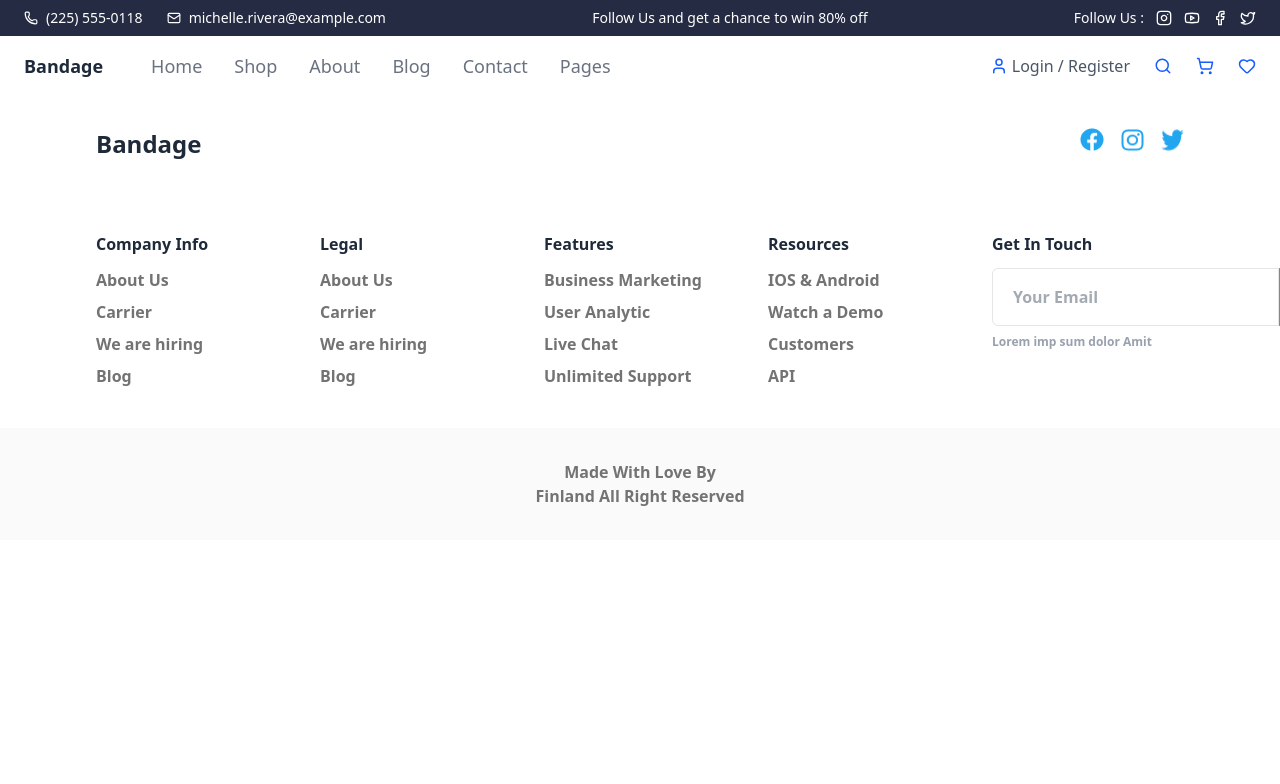
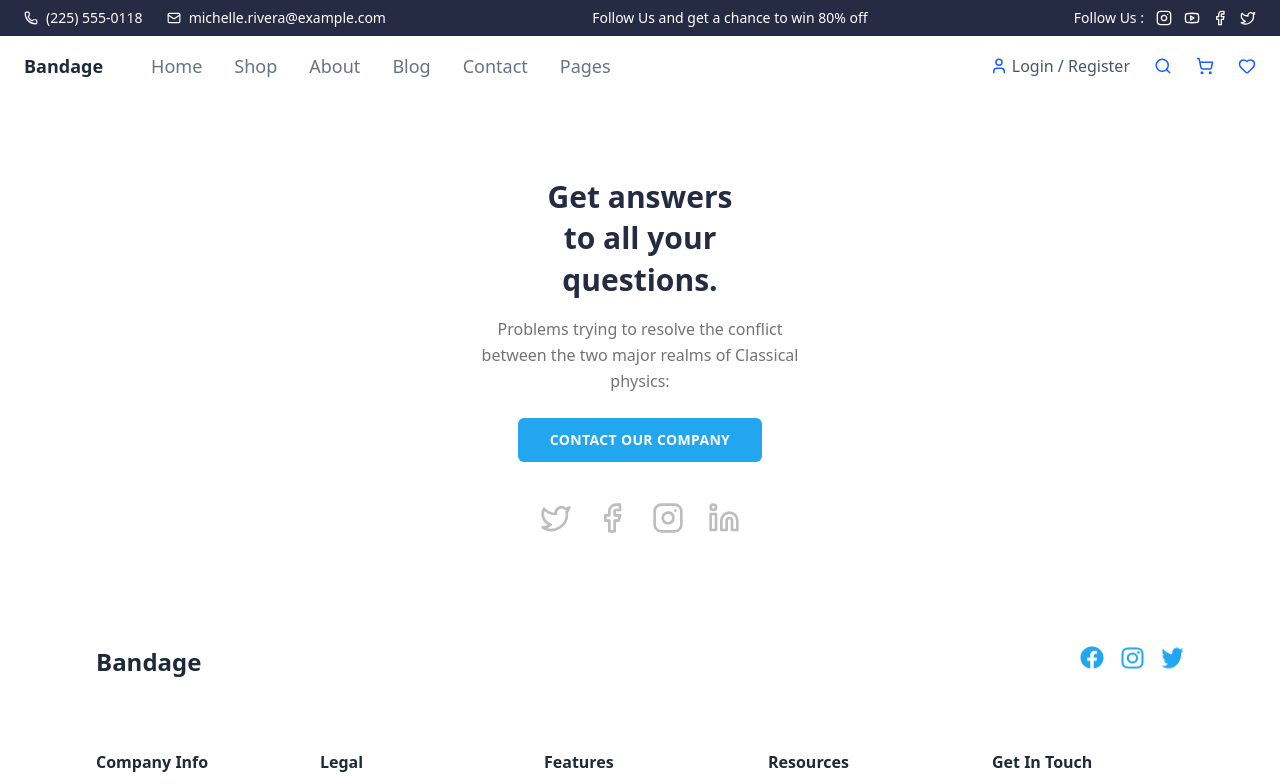
Before and after one commit to osmanyilmz/E-Commerce-project, a React (Vite) app: page /contact in a window 1280 px wide. Shown: the top 784 px of the page. Built offline with nearby package versions, Linux system fonts and the light colour scheme.

Commit message:
Added Contact Page
one component done

```diff
--- a/src/App.jsx
+++ b/src/App.jsx
@@ -5,6 +5,7 @@ import Footer from "./layout/Footer";
 import HomePage from "./pages/HomePage";
 import ShopPage from "./pages/ShopPage";
 import ProductDetailPage from "./pages/ProductDetailPage";
+import ContactPage from "./pages/ContactPage";
 
 function App() {
   return (
@@ -15,6 +16,7 @@ function App() {
           <Route exact path="/" component={HomePage} />
           <Route path="/shop" component={ShopPage} />
           <Route path="/product-detail" component={ProductDetailPage} />
+          <Route path="/contact" component={ContactPage} />
         </Switch>
       </PageContent>
       <Footer />
--- /dev/null
+++ b/src/pages/ContactPage.jsx
@@ -0,0 +1,27 @@
+import { Facebook, Twitter, Instagram, Linkedin } from "lucide-react";
+
+export default function ContactPage() {
+  return (
+    <div className="flex flex-col items-center justify-center bg-white px-6 text-center mt-20 mb-20">
+      <h1 className="text-3xl font-extrabold text-[#252B42] mb-4 leading-snug">
+        Get answers <br /> to all your <br /> questions.
+      </h1>
+
+      <p className="text-[#737373] text-base mb-6 max-w-xs leading-relaxed">
+        Problems trying to resolve the conflict between the two major realms of
+        Classical physics:
+      </p>
+
+      <button className="bg-[#23A6F0] text-white font-bold px-8 py-3 rounded-md text-sm tracking-wide mb-10 hover:bg-[#1d91d8] transition">
+        CONTACT OUR COMPANY
+      </button>
+
+      <div className="flex space-x-6 text-[#BDBDBD]">
+        <Twitter className="w-8 h-8 cursor-pointer hover:text-[#23A6F0] transition" />
+        <Facebook className="w-8 h-8  cursor-pointer hover:text-[#23A6F0] transition" />
+        <Instagram className="w-8 h-8  cursor-pointer hover:text-[#23A6F0] transition" />
+        <Linkedin className="w-8 h-8  cursor-pointer hover:text-[#23A6F0] transition" />
+      </div>
+    </div>
+  );
+}
```
